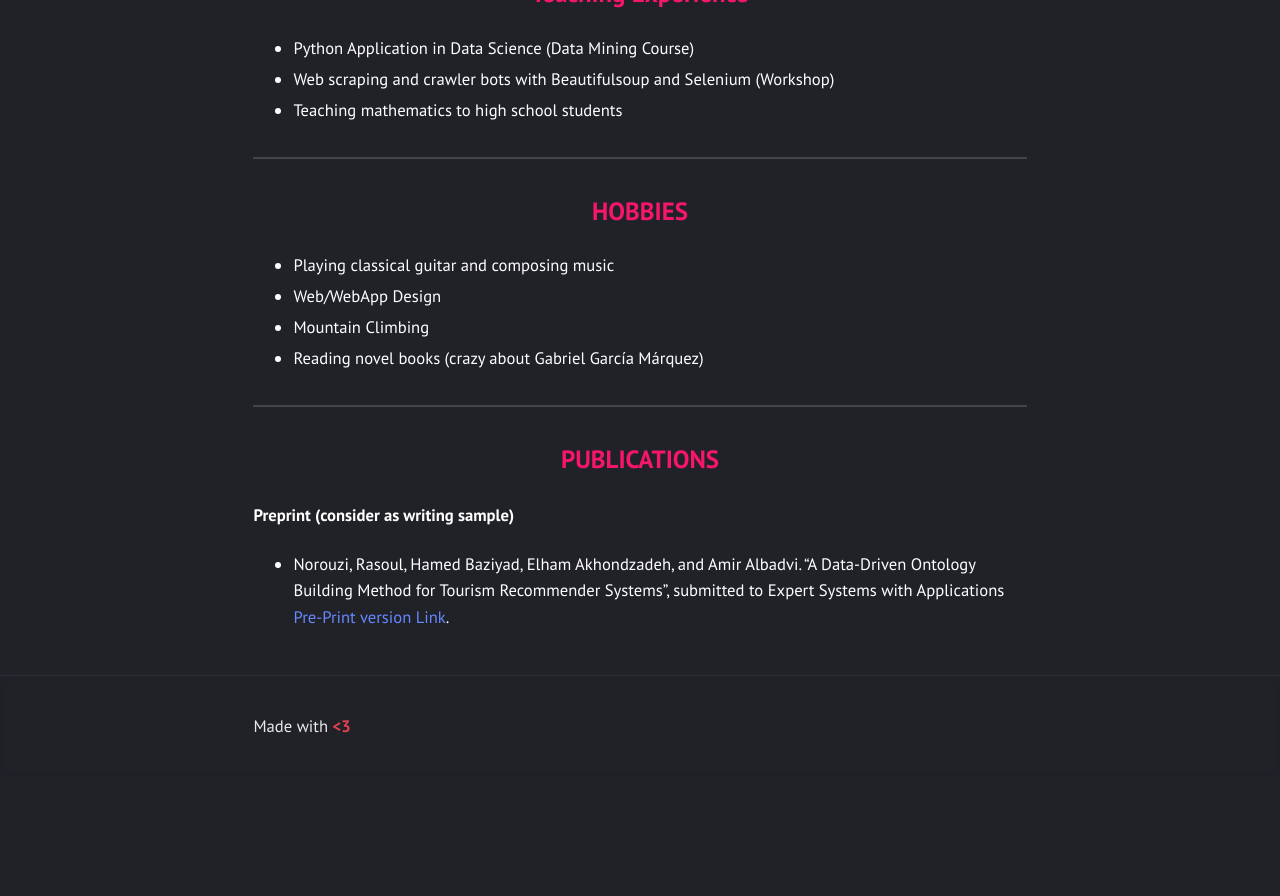
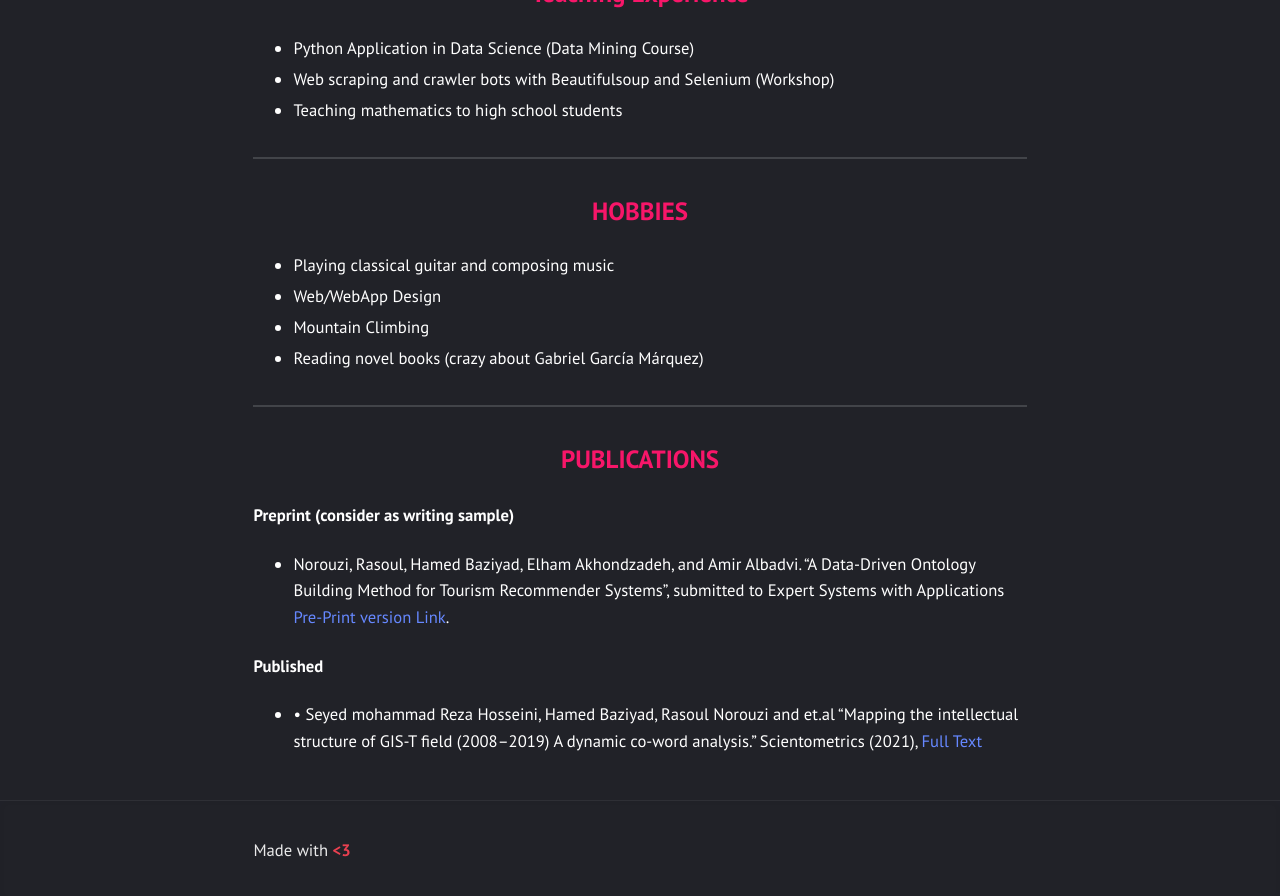
Before and after one commit to rasoulnorouzi/rasoulnorouzi.github.io, a Jekyll site: the page built from cv.md, in a window 1280 px wide and 900 px high, scrolled down 3295 px. Shown: the top 896 px of the window. Built offline with Jekyll 4.4.1, drawn with Linux system fonts in a browser that asks for light colours; before the commit the page ends 4071 px from its top, so only the background shows below that.

Commit message:
Update cv.md

```diff
--- a/cv.md
+++ b/cv.md
@@ -95,3 +95,6 @@ Help students who will start the writing of the final assignment confused what t
 
 #### Preprint (consider as writing sample)
 - Norouzi, Rasoul, Hamed Baziyad, Elham Akhondzadeh, and Amir Albadvi. "A Data-Driven Ontology Building Method for Tourism Recommender Systems", submitted to Expert Systems with Applications [Pre-Print version Link](../sources/CV/Data-Driven Ontology.pdf).
+
+#### Published
+- •	Seyed mohammad Reza Hosseini, Hamed Baziyad, Rasoul Norouzi and et.al "Mapping the 	intellectual structure of GIS-T ﬁeld (2008–2019) A dynamic co-word analysis." Scientometrics (2021), [Full Text](https://link.springer.com/article/10.1007%2Fs11192-020-03840-8)
```
